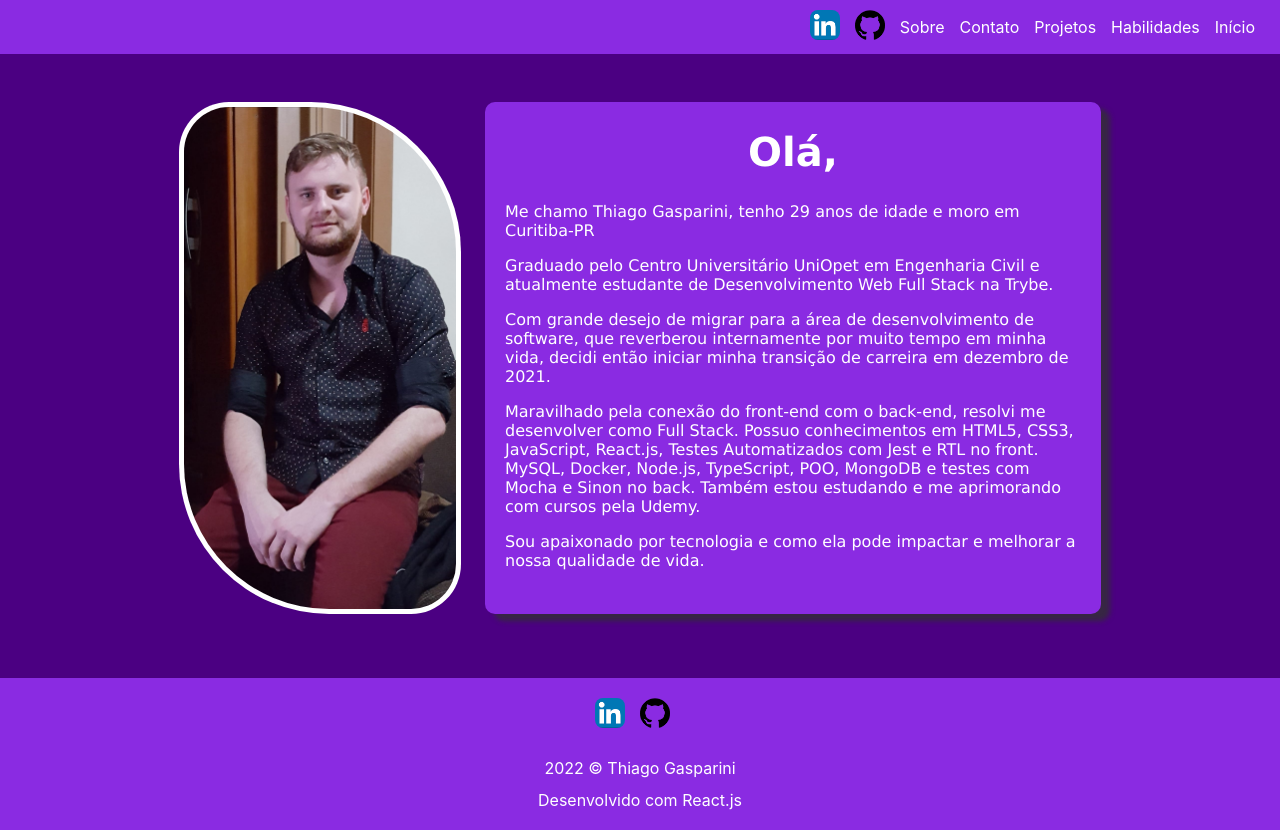
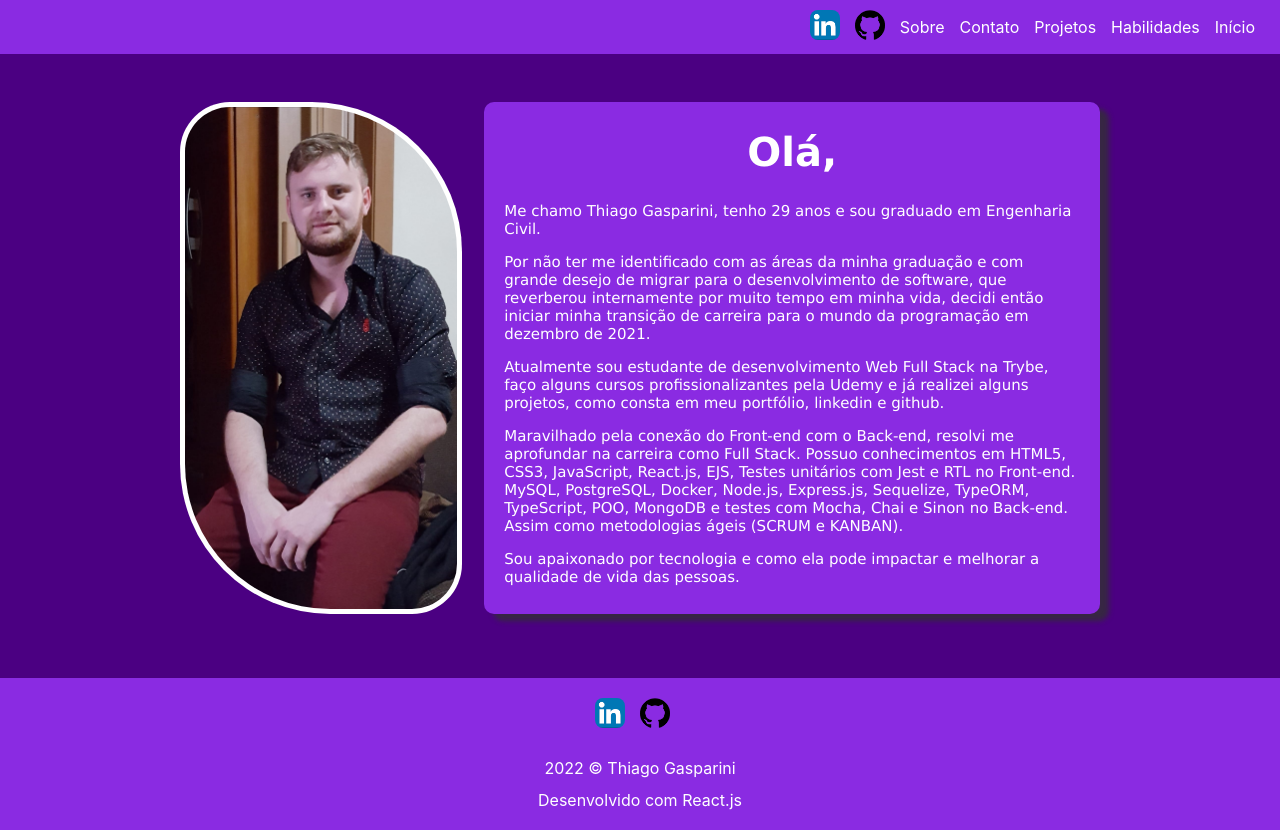
Before and after one commit to ThiagoGasparini/ThiagoGasparini.github.io, a React (Create React App) app: page /about in a window 1280 px wide. Built offline with nearby package versions, Linux system fonts and the light colour scheme.

Commit message:
add alterações no sobre

```diff
--- a/src/pages/About.jsx
+++ b/src/pages/About.jsx
@@ -13,30 +13,33 @@ const About = () => {
         <div className="aboutMe">
           <h1 className="title">Olá,</h1>
           <p>
-            Me chamo Thiago Gasparini, tenho 29 anos de idade e moro em
-            Curitiba-PR
+            Me chamo Thiago Gasparini, tenho 29 anos e sou graduado em
+            Engenharia Civil.
           </p>
           <p>
-            Graduado pelo Centro Universitário UniOpet em Engenharia Civil e
-            atualmente estudante de Desenvolvimento Web Full Stack na Trybe.
+            Por não ter me identificado com as áreas da minha graduação e com
+            grande desejo de migrar para o desenvolvimento de software, que
+            reverberou internamente por muito tempo em minha vida, decidi então
+            iniciar minha transição de carreira para o mundo da programação em
+            dezembro de 2021.
           </p>
           <p>
-            Com grande desejo de migrar para a área de desenvolvimento de
-            software, que reverberou internamente por muito tempo em minha vida,
-            decidi então iniciar minha transição de
-            carreira em dezembro de 2021.
+            Atualmente sou estudante de desenvolvimento Web Full Stack na Trybe,
+            faço alguns cursos profissionalizantes pela Udemy e já realizei
+            alguns projetos, como consta em meu portfólio, linkedin e github.
           </p>
           <p>
-            Maravilhado pela conexão do front-end com o back-end, resolvi me
-            desenvolver como Full Stack. Possuo conhecimentos em HTML5, CSS3,
-            JavaScript, React.js, Testes Automatizados com Jest e RTL no front.
-            MySQL, Docker, Node.js, TypeScript, POO, MongoDB e testes com Mocha
-            e Sinon no back. Também estou estudando e me aprimorando com cursos
-            pela Udemy.
+            Maravilhado pela conexão do Front-end com o Back-end, resolvi me
+            aprofundar na carreira como Full Stack. Possuo conhecimentos em
+            HTML5, CSS3, JavaScript, React.js, EJS, Testes unitários com Jest e
+            RTL no Front-end. MySQL, PostgreSQL, Docker, Node.js, Express.js,
+            Sequelize, TypeORM, TypeScript, POO, MongoDB e testes com Mocha,
+            Chai e Sinon no Back-end. Assim como metodologias ágeis (SCRUM e
+            KANBAN).
           </p>
           <p>
             Sou apaixonado por tecnologia e como ela pode impactar e melhorar a
-            nossa qualidade de vida.
+            qualidade de vida das pessoas.
           </p>
         </div>
       </div>
--- a/src/pages/pages-css/About.css
+++ b/src/pages/pages-css/About.css
@@ -17,7 +17,7 @@
   background-color: blueviolet;
   padding: 0.5px 20px;
   border-radius: 10px;
-  font-size: 16px;
+  font-size: 15px;
   color: #fff;
   -webkit-box-shadow: 9px 7px 5px rgba(50, 50, 50, 0.77);
 	-moz-box-shadow: 9px 7px 5px rgba(50, 50, 50, 0.77);
```
